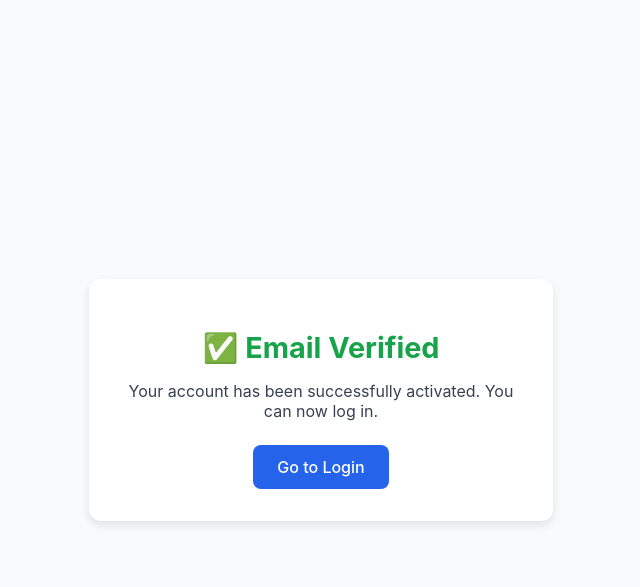
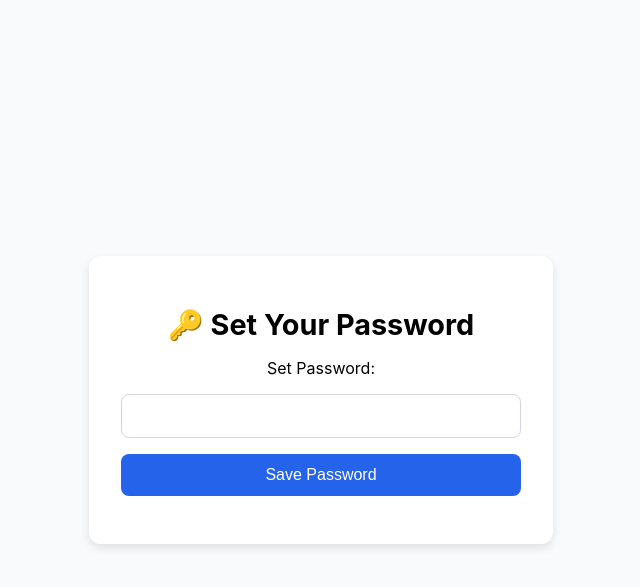
Before and after one commit to Wiseway-Consultants/Ambassador-program, a Django app: template templates/email_verified.html in a window 1280 px wide. Shown: the top 587 px of the page, without its empty margins (319-959 px from the left). Run offline with Django 5.2, Linux system fonts and the light colour scheme; the template is opened without the code that fills it, so the values that code supplies are empty.

Commit message:
email_verifier html

```diff
--- a/templates/email_verified.html
+++ b/templates/email_verified.html
@@ -1,8 +1,8 @@
 <!DOCTYPE html>
 <html lang="en">
 <head>
-  <meta charset="UTF-8" />
-  <meta name="viewport" content="width=device-width, initial-scale=1.0" />
+    <meta charset="UTF-8"/>
+    <meta name="viewport" content="width=device-width, initial-scale=1.0"/>
     <title>Email Verification</title>
     <style>
         body {
@@ -15,6 +15,7 @@
             justify-content: center;
             height: 100vh;
         }
+
         .card {
             background: #fff;
             padding: 2rem;
@@ -24,33 +25,57 @@
             max-width: 400px;
             width: 100%;
         }
+
         h1 {
             font-size: 1.8rem;
-      margin-bottom: 0.5rem;
+            margin-bottom: 1rem;
         }
+
         p {
             color: #374151;
             font-size: 1rem;
             margin-bottom: 1.5rem;
         }
+
         .success {
             color: #16a34a;
         }
+
         .error {
             color: #dc2626;
         }
-    a {
-      display: inline-block;
+
+        form {
+            display: flex;
+            flex-direction: column;
+            gap: 1rem;
+        }
+
+        input {
+            padding: 0.75rem;
+            border: 1px solid #d1d5db;
+            border-radius: 8px;
+            font-size: 1rem;
+        }
+
+        button {
             background: #2563eb;
             color: white;
-      padding: 0.75rem 1.5rem;
+            padding: 0.75rem;
+            border: none;
             border-radius: 8px;
-      text-decoration: none;
-      font-weight: 500;
+            font-size: 1rem;
+            cursor: pointer;
             transition: background 0.2s;
         }
-    a:hover {
+
+        button:hover {
             background: #1d4ed8;
+        }
+
+        .msg {
+            margin-top: 1rem;
+            font-size: 0.95rem;
         }
     </style>
 </head>
@@ -60,10 +85,76 @@
         <h1 class="error">❌ Verification Failed</h1>
         <p>{{ error }}</p>
     {% else %}
+        {% if password_set %}
             <h1 class="success">✅ Email Verified</h1>
             <p>Your account has been successfully activated. You can now log in.</p>
+            <a href="https://savefryoil.com/login">Go to Login</a>
+        {% else %}
+            <h1>🔑 Set Your Password</h1>
+            <form method="POST" action="/users/auth/confirm-email/">
+                {% csrf_token %}
+                <input type="hidden" name="token" value="{{ token }}">
+                <label for="password">Set Password:</label>
+                <input type="password" id="password" name="password" required>
+                <button type="submit">Save Password</button>
+            </form>
+            <div id="message" class="msg"></div>
         {% endif %}
-    <a href="https://savefryoil.com/login">Go to Login</a>
+    {% endif %}
+    {% if resend %}
+        <h1 class="error">❌ Link Expired</h1>
+        <p>Your confirmation link has expired. Click below to resend a new one.</p>
+        <form method="post" action="/users/auth/resend-confirmation/">
+            <input type="hidden" name="email" value="{{ email }}">
+            <button type="submit">Resend Confirmation Email</button>
+        </form>
+    {% endif %}
 </div>
+
+<script>
+    const form = document.getElementById("password-form");
+    if (form) {
+        form.addEventListener("submit", async (e) => {
+            e.preventDefault();
+
+            const password = document.getElementById("password").value;
+            const confirm = document.getElementById("confirm_password").value;
+            const token = document.getElementById("token").value;
+            const msg = document.getElementById("message");
+
+            if (password !== confirm) {
+                msg.textContent = "❌ Passwords do not match";
+                msg.style.color = "red";
+                return;
+            }
+
+            try {
+                const response = await fetch("http://localhost:8001/users/auth/confirm-email/", {
+                    method: "POST",
+                    headers: {
+                        "Content-Type": "application/json",
+                    },
+                    body: JSON.stringify({token, password}),
+                });
+
+                const data = await response.json();
+
+                if (response.ok) {
+                    msg.textContent = "✅ Password successfully set. Redirecting...";
+                    msg.style.color = "green";
+                    setTimeout(() => {
+                        window.location.href = "https://savefryoil.com/login";
+                    }, 2000);
+                } else {
+                    msg.textContent = "❌ " + (data.detail || "Something went wrong");
+                    msg.style.color = "red";
+                }
+            } catch (err) {
+                msg.textContent = "❌ Network error. Please try again.";
+                msg.style.color = "red";
+            }
+        });
+    }
+</script>
 </body>
 </html>
```
Lines whose indentation alone changed are shown as unchanged.
